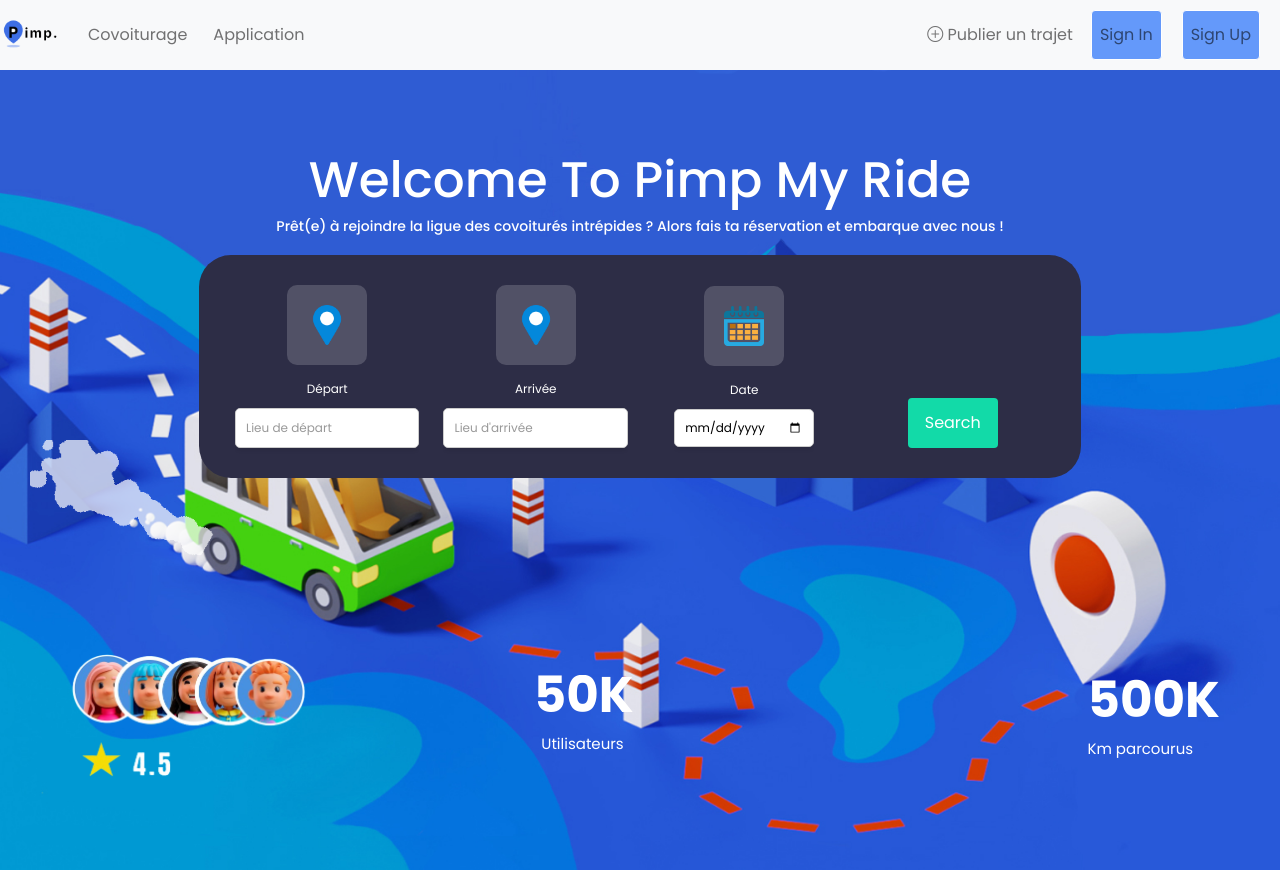
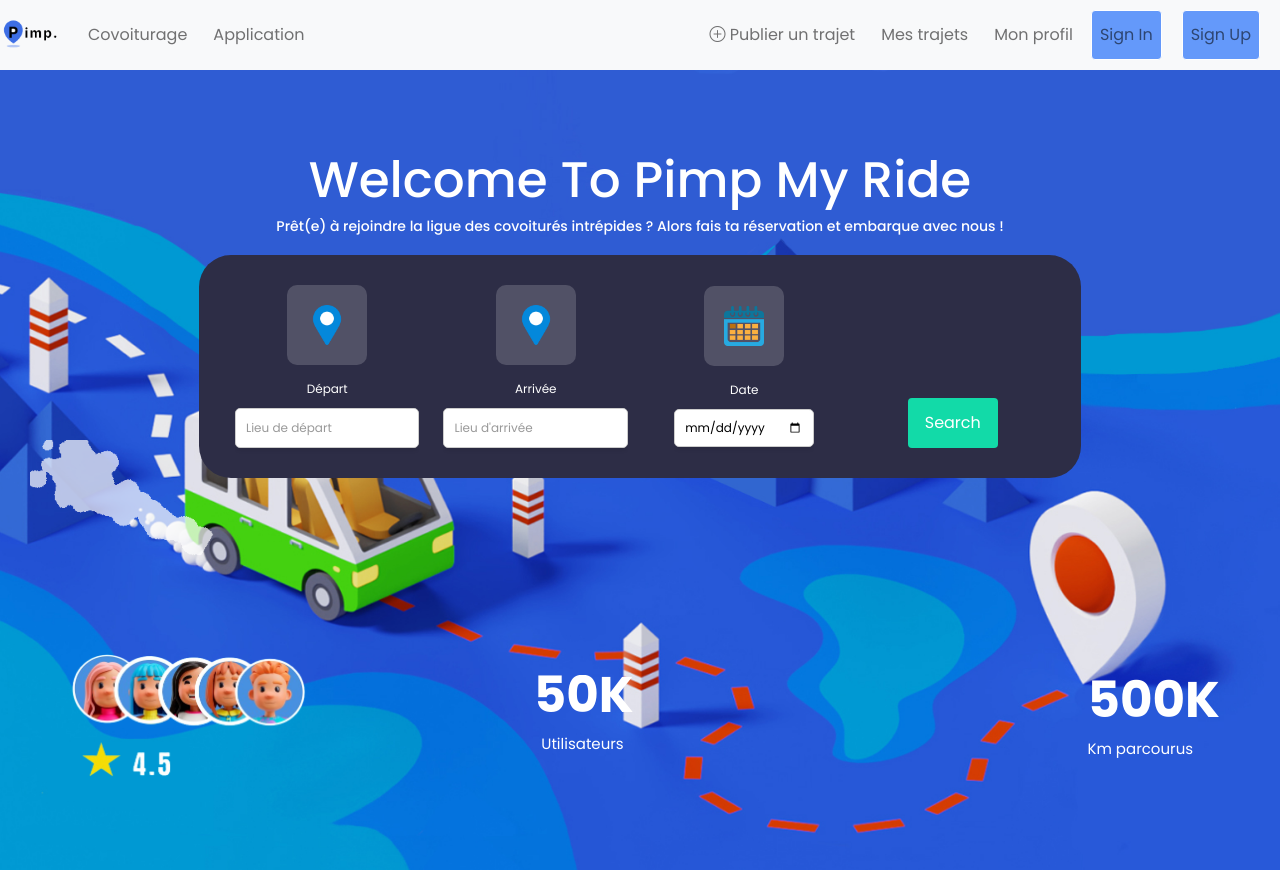
Before and after one commit to DjeelK/Projet_Pimp_My_Ride, a React (Create React App) app: page / in a window 1280 px wide. Shown: the top 870 px of the page. Built offline with nearby package versions, Linux system fonts and the light colour scheme.

Commit message:
Ajout barre de navigation profil + mesTrajets

```diff
--- a/src/components/NavigationBar.jsx
+++ b/src/components/NavigationBar.jsx
@@ -41,6 +41,12 @@ const NavigationBar = () => {
               <i className="bi bi-plus-circle bi-lg"></i> Publier un trajet
             </Link>
           </li>
+          <li className="nav-item">
+          <Link to="/mesTrajets" className="nav-link">Mes trajets</Link>
+          </li>
+          <li className="nav-item">
+          <Link to="/Profil" className="nav-link">Mon profil</Link>
+          </li>
         </ul>
       </div>
       <ul className="navbar-nav ml-auto">
```
